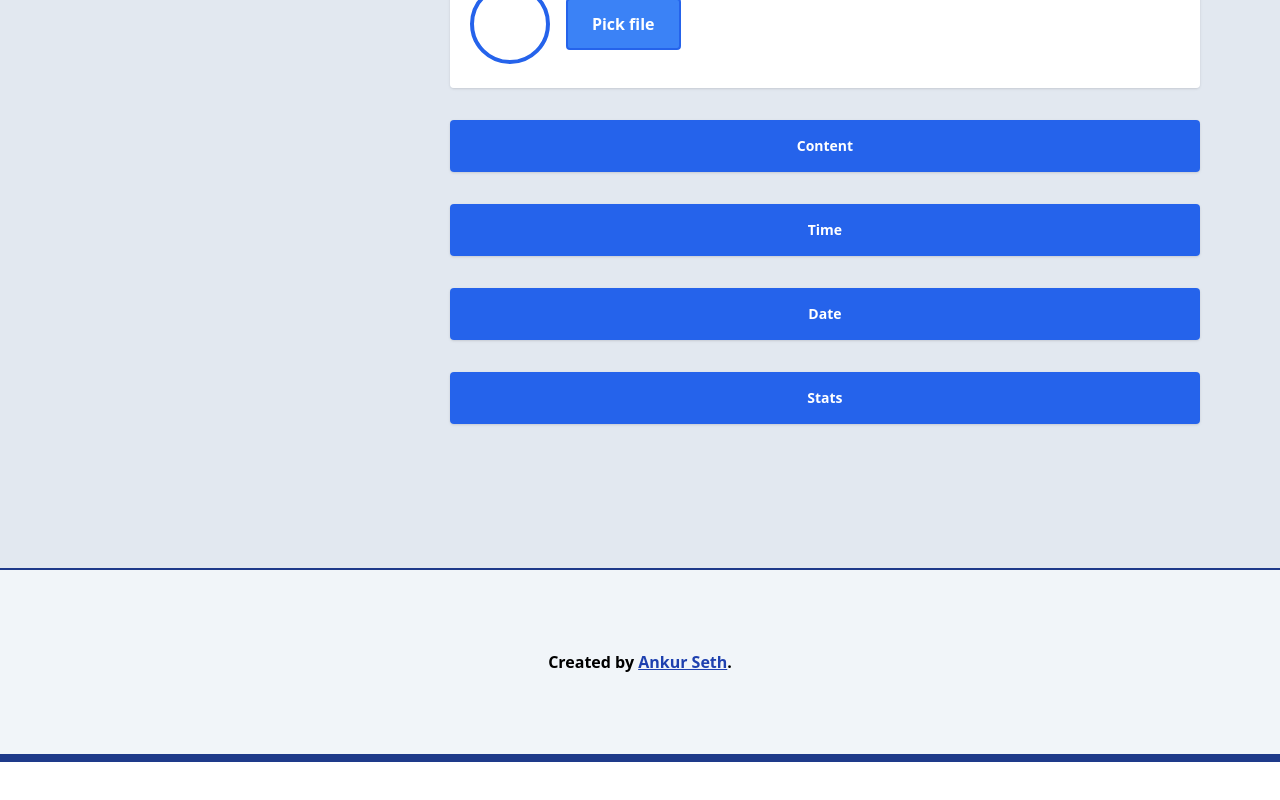
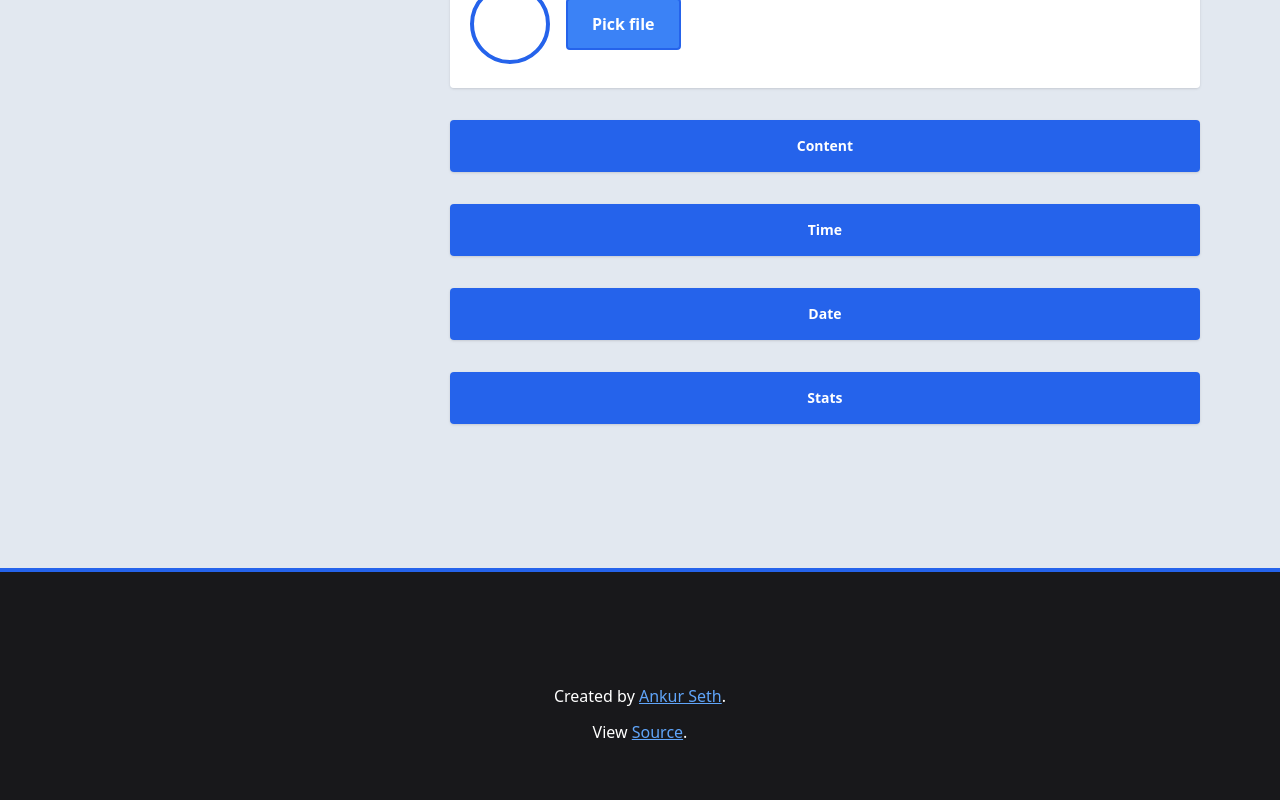
Before and after one commit to iaseth/faketweet, a React (Create React App) app: page / in a window 1280 px wide. Shown: the part 464-1264 px from the top of the page. Before the commit the page ends 1226 px from the top, so only its background shows below. Built offline with nearby package versions, Linux system fonts and the light colour scheme.

Commit message:
Last commit before reddit post * solved all warnings * made InputGroupContainer toggle on pressing spacebar

```diff
--- a/src/Faketweet/EditorTab/EditorTab.js
+++ b/src/Faketweet/EditorTab/EditorTab.js
@@ -14,10 +14,16 @@ import {
 
 export function InputGroupContainer ({title=false, expand=false, children}) {
 	const [expanded, setExpanded] = React.useState(expand);
+	const handleKeypress = (e) => {
+		if (e.keyCode === 32) {
+			e.preventDefault();
+			setExpanded(!expanded);
+		}
+	};
 
 	return (
 		<div className="mb-8 rounded shadow overflow-hidden">
-			{title && <div className="bg-blue-600 text-white cursor-pointer select-none" onClick={() => setExpanded(!expanded)}>
+			{title && <div className="bg-blue-600 text-white cursor-pointer select-none" tabIndex="0" onKeyDown={handleKeypress} onClick={() => setExpanded(!expanded)}>
 				<h2 className="px-2 py-4 text-sm font-bold text-center">{title}</h2>
 			</div>}
 			{(title === false || expanded) && <div className="md:flex ch:grow ch:basis-0 bg-white py-3 ch:px-5 ch:py-3">{children}</div>}
--- a/src/Faketweet/Faketweet.js
+++ b/src/Faketweet/Faketweet.js
@@ -64,7 +64,7 @@ export default function Faketweet () {
 	const [preview, setPreview] = React.useState(null);
 
 	return (
-		<div className="bg-slate-200 border-y-8 border-blue-900">
+		<div className="bg-slate-200 border-t-8 border-blue-900">
 			<Header />
 			<div className="lg:pb-24">
 				<div className="max-w-6xl mx-auto lg:flex lg:items-stretch lg:px-4 lg:py-4 lg:space-x-4">
--- a/src/Faketweet/Footer.js
+++ b/src/Faketweet/Footer.js
@@ -1,10 +1,15 @@
 
 
+function FooterLink ({text, href}) {
+	return <a href={href} target="_blank" rel="noopener noreferrer" className="text-blue-400 underline">{text}</a>;
+}
 
 export default function Footer () {
 	return (
-		<footer className="px-4 py-20 text-center bg-slate-100 border-t-2 border-blue-900">
-			<h2 className="font-bold">Created by <a href="https://github.com/iaseth" className="text-blue-800 underline">Ankur Seth</a>.</h2>
+		<footer className="px-4 py-28 text-center bg-zinc-900 text-white border-t-4 border-blue-600">
+			<h2>Created by <FooterLink text="Ankur Seth" href="https://github.com/iaseth" />.</h2>
+			<div className="h-3"></div>
+			<h2>View <FooterLink text="Source" href="https://github.com/iaseth/faketweet" />.</h2>
 		</footer>
 	);
 }
--- a/src/Faketweet/TweetTab/TweetTab.js
+++ b/src/Faketweet/TweetTab/TweetTab.js
@@ -41,7 +41,7 @@ export default function TweetTab ({data, preview, minuteDisplayFunc, monthDispla
 					<div className="flex">
 						<div id="UserImage" className="w-12 h-12 bg-blue-300 rounded-full overflow-hidden">
 							<div className="h-full w-full bg-red-400">
-								{preview &&  <img src={preview} />}
+								{preview &&  <img src={preview} alt="" />}
 							</div>
 						</div>
 						<div id="UserName" className="px-3 text-[15px]">
--- a/src/Faketweet/Utils/ImageInput.js
+++ b/src/Faketweet/Utils/ImageInput.js
@@ -14,7 +14,7 @@ export function ImageInput ({preview, setPreview}) {
 		setPreview(objectURL)
 
 		return () => URL.revokeObjectURL(objectURL)
-	}, [selectedFile])
+	}, [selectedFile, setPreview])
 
 	const handleChange = (e) => {
 		if (e.target.files && e.target.files.length !== 0) {
@@ -25,7 +25,7 @@ export function ImageInput ({preview, setPreview}) {
 	return (
 		<div className="flex items-center">
 			<div className="w-20 h-20 border-4 border-blue-600 mr-4 rounded-full overflow-hidden">
-				{selectedFile &&  <img src={preview} />}
+				{selectedFile &&  <img src={preview} alt="" />}
 			</div>
 			<div className="">
 				<label htmlFor="filePicker" className="block px-6 py-3 bg-blue-500 text-white font-bold border-2 border-blue-600 rounded cursor-pointer">Pick file</label>
```
